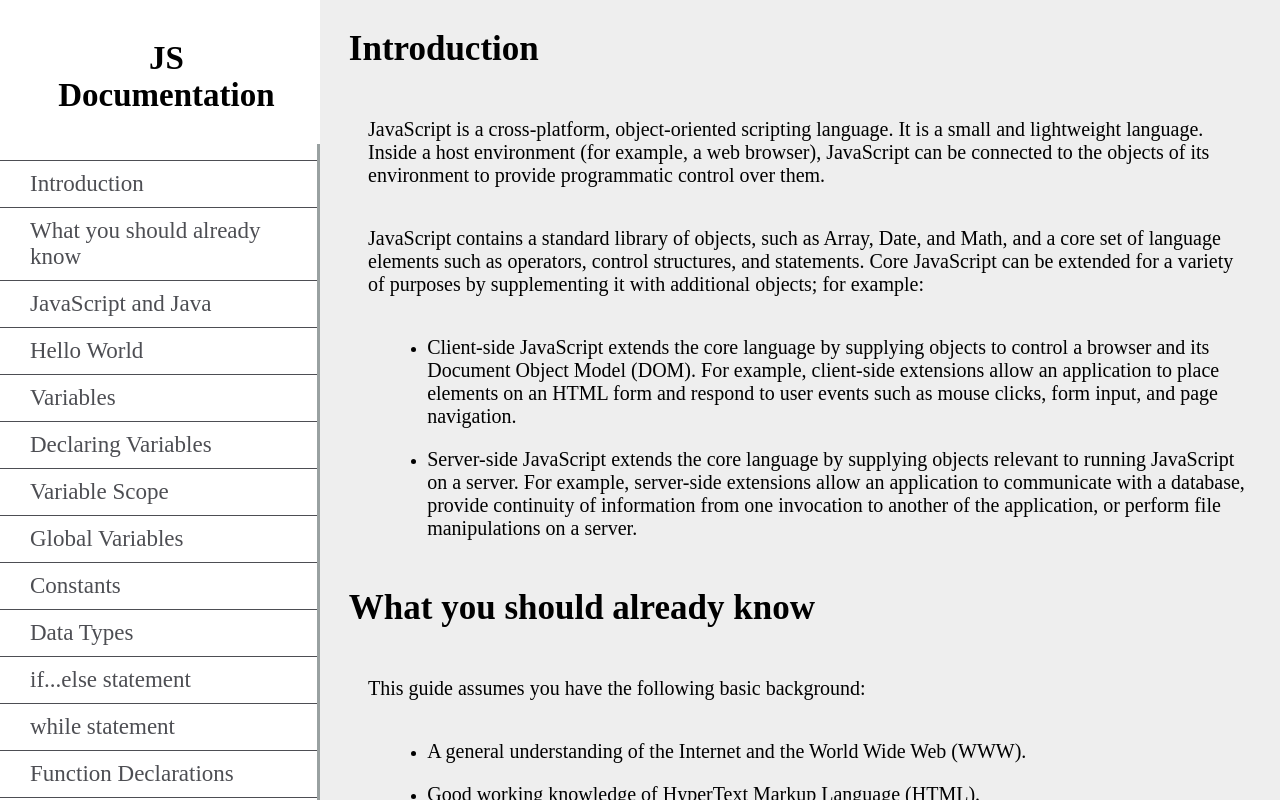
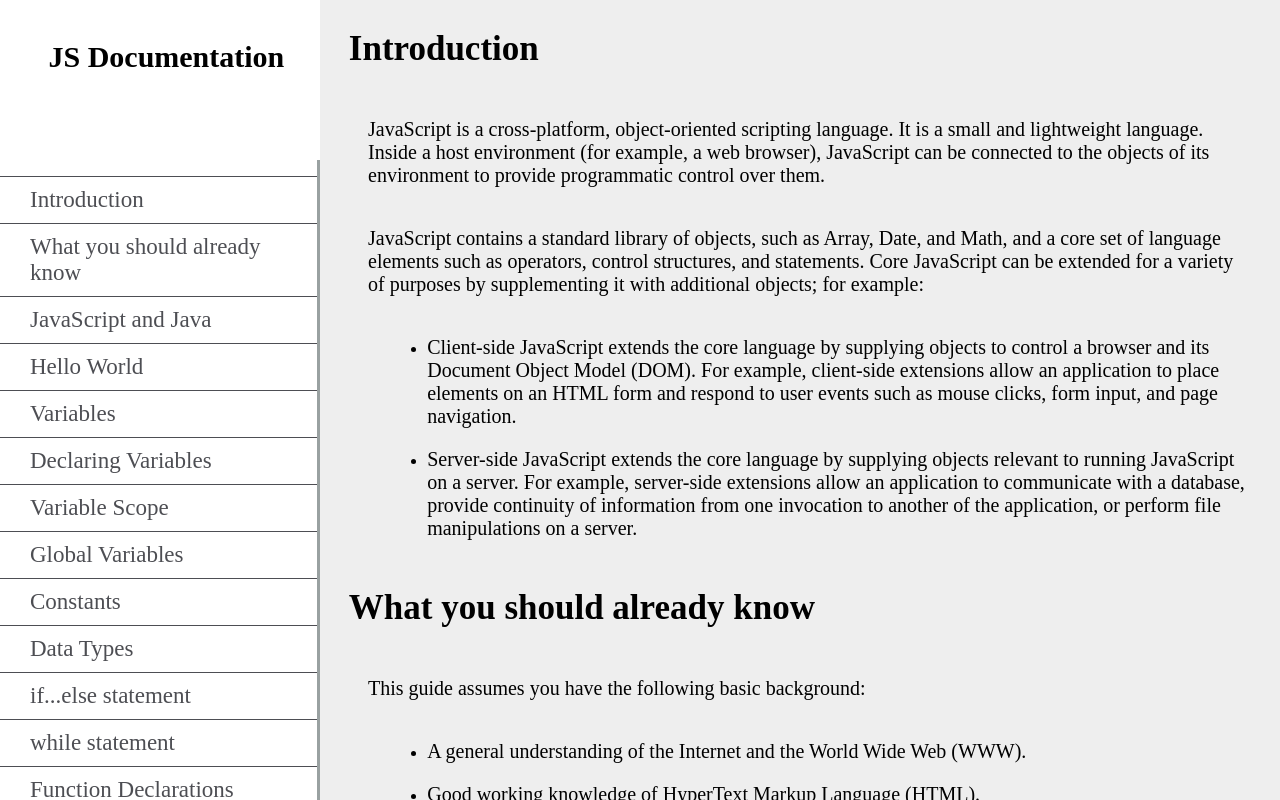
Before and after one commit to IbrahimDayax/freeCodeCamp, a plain HTML site: page Responsive Web Design Projects/Technical Documentation/index.html in a window 1280 px wide. Drawn offline with Linux system fonts and the light colour scheme.

Commit message:
fixed some stuff in Technical Documentation

```diff
--- a/Responsive Web Design Projects/Technical Documentation/index.html
+++ b/Responsive Web Design Projects/Technical Documentation/index.html
@@ -2,7 +2,7 @@
 <html lang="en">
 
 <head>
-    <meta charset="utf-8" />
+    <meta charset="UTF-8" />
     <meta name="viewport" content="width=device-width, initial-scale=1" />
     <link rel="stylesheet" href="./main.css" />
     <title>JS Documentation</title>
--- a/Responsive Web Design Projects/Technical Documentation/main.css
+++ b/Responsive Web Design Projects/Technical Documentation/main.css
@@ -110,7 +110,7 @@
 nav#navbar {
     position: fixed;
     /* min-width: 290px; */
-    top: 18%;
+    top: 20%;
     left: 0;
     /* max-width: 430px; */
     /* width: 300px; */
@@ -155,7 +155,7 @@ header.firstHeader {
     width: 20%;
     /* display: block; */
     margin: auto;
-    font-size: 33px;
+    font-size: 30px;
     /* margin-left: 2%; */
     text-align: center;
 }
@@ -273,7 +273,6 @@ li.noListStyle {
         top: 4%;
         left: 20%;
         right: 20%;
-        height: auto;
         color: black;
         /* margin: auto; */
         text-align: center;
```
